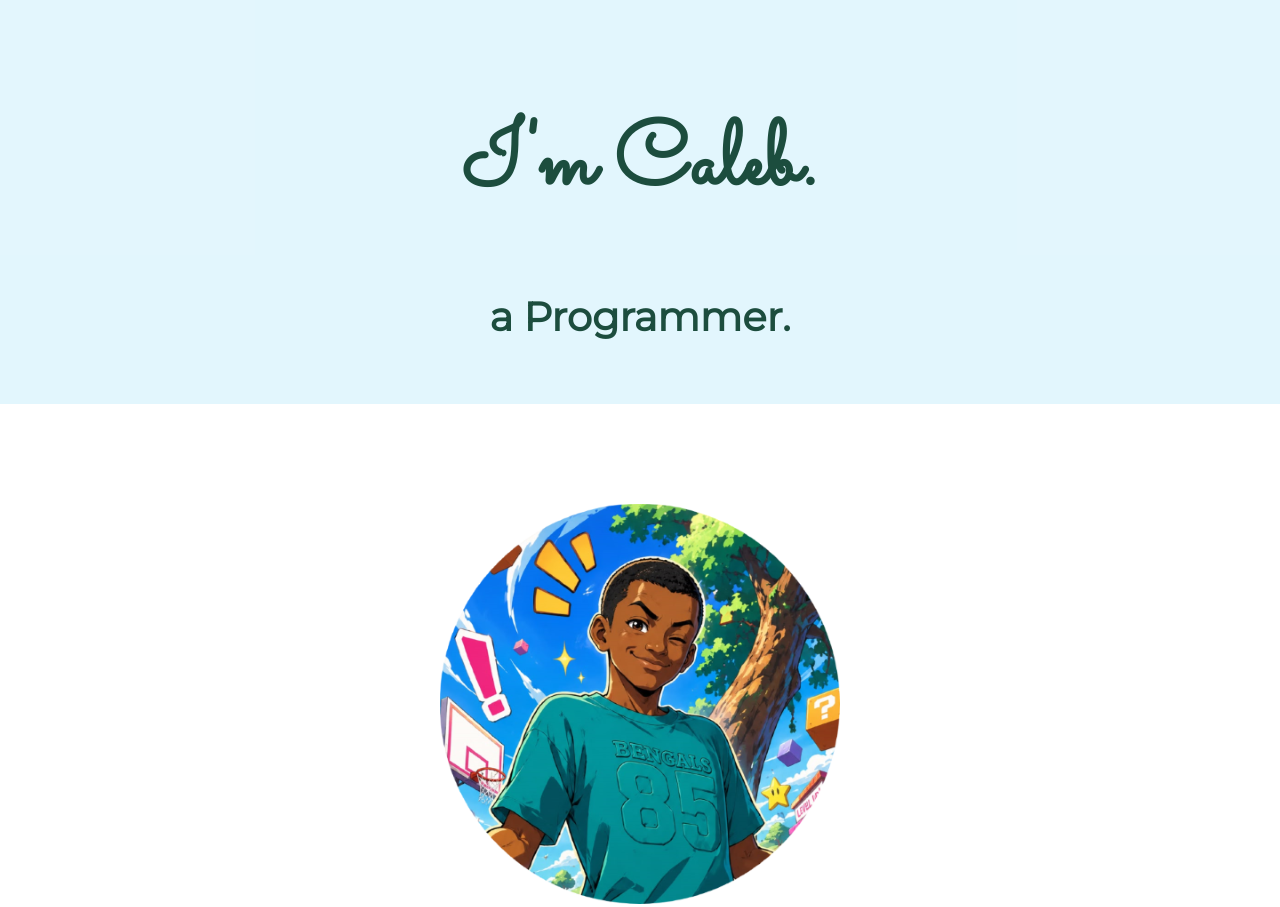
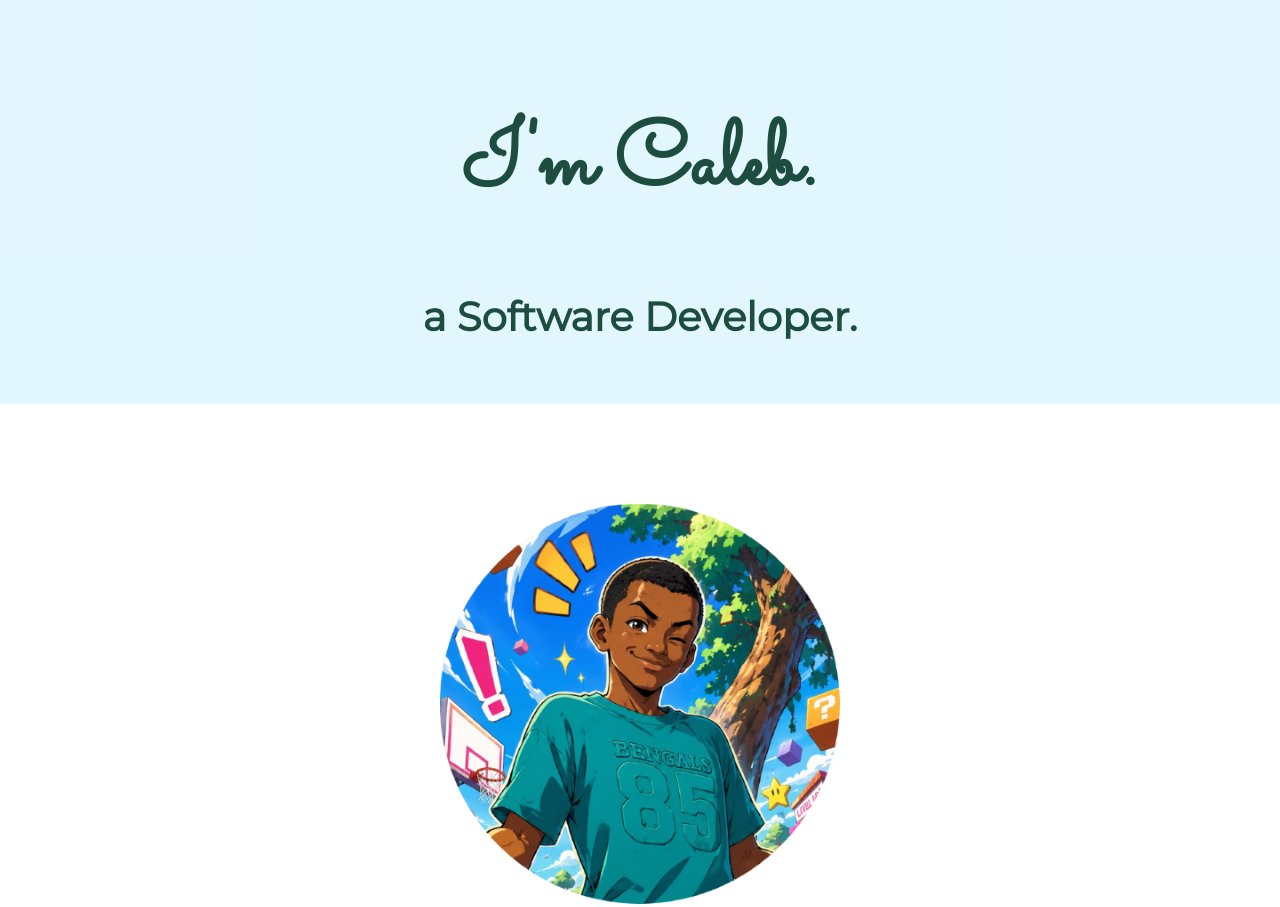
Before and after one commit to DeKhally/cv, a plain HTML site: page index.html in a window 1280 px wide. Shown: the top 907 px of the page. Drawn offline with Linux system fonts and the light colour scheme.

Commit message:
Change title from 'Programmer' to 'Software Developer'

```diff
--- a/index.html
+++ b/index.html
@@ -19,7 +19,7 @@
     <div class="top-container">
         <img class="top-cloud" src="" alt="">
         <h1>I'm Caleb.</h1>
-        <h2>a Programmer.</h2>
+        <h2>a Software Developer.</h2>
         <img class="bottom-cloud" src="" alt="">
         <img src="" alt="">
 
```
